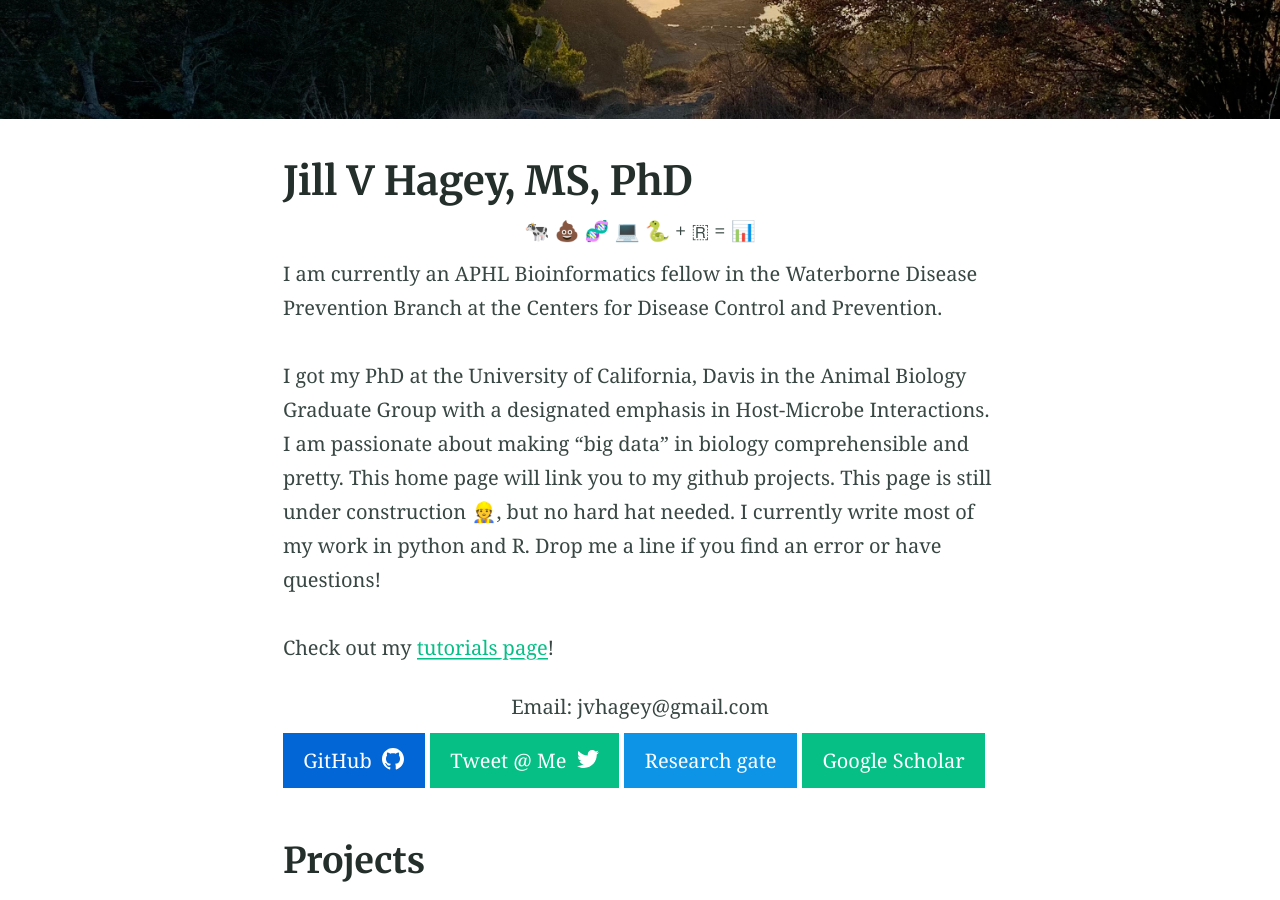
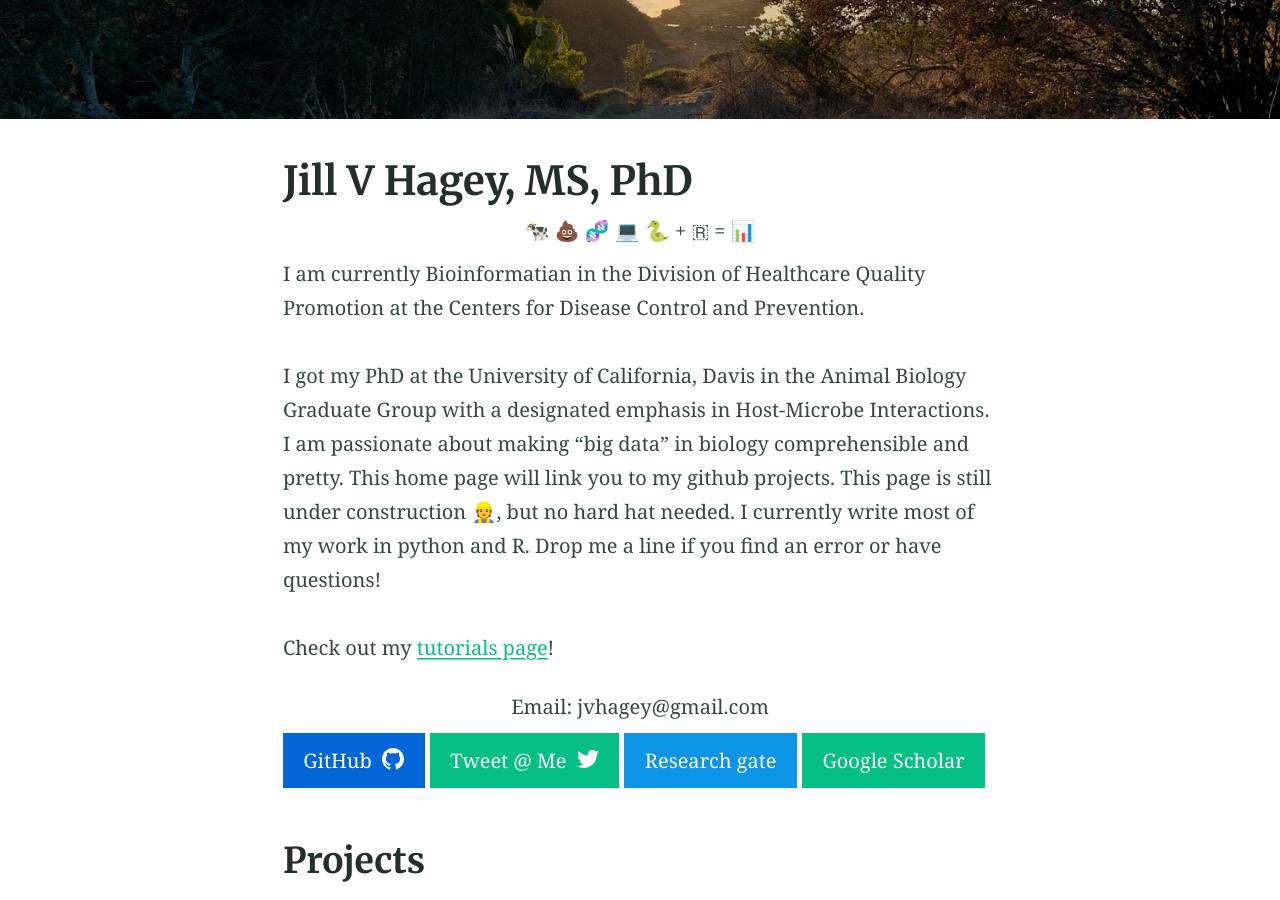
Before and after one commit to jvhagey/jvhagey.github.io, a Jekyll site: the page built from index.md, in a window 1280 px wide and 900 px high, scrolled down 289 px. Built offline with Jekyll 4.4.1, drawn with Linux system fonts in a browser that asks for light colours; our own code applies the rules of GitHub Pages for plain Markdown files; part of the change alters nothing that is shown; some of the changed text lies outside the part shown.

Commit message:
Update index.md

```diff
--- a/index.md
+++ b/index.md
@@ -10,7 +10,7 @@ excerpt: "This is the home page of Jill Hagey's github"
 🐄 💩 🧬 💻 🐍 + 🇷 = 📊
 </center>
 
-I am currently an APHL Bioinformatics fellow in the Waterborne Disease Prevention Branch at the Centers for Disease Control and Prevention.
+I am currently Bioinformatian in the Division of Healthcare Quality Promotion at the Centers for Disease Control and Prevention.
 
 I got my PhD at the University of California, Davis in the Animal Biology Graduate Group with a designated emphasis in Host-Microbe Interactions. I am passionate about making "big data" in biology comprehensible and pretty. This home page will link you to my github projects. This page is still under construction 👷, but no hard hat needed. I currently write most of my work in python and R. Drop me a line if you find an error or have questions!
 
@@ -25,7 +25,7 @@ Email: jvhagey@gmail.com
 {% include button.html text="GitHub" icon="github" link="https://github.com/jvhagey" color="#0366d6" %} {% include button.html text="Tweet @ Me" icon="twitter" link="https://twitter.com/JillHagey" color="#33333" %} {% include button.html text="Research gate" link="https://www.researchgate.net/profile/Jill_Hagey2" color="#0d94e7" %} {% include button.html text="Google Scholar" link="https://scholar.google.com/citations?user=b3QakQEAAAAJ&hl=en" color="D52EE1" %}
 
 ## Projects
-1. Rumen Sampling Methods Bias Bacterial Communities Observed [github page](https://github.com/jvhagey/Depeters_RumenSampling_2018) and [paper](https://www.biorxiv.org/content/10.1101/2021.09.22.461352v1).
+1. Rumen Sampling Methods Bias Bacterial Communities Observed [github page](https://github.com/jvhagey/Depeters_RumenSampling_2018) and [paper](https://journals.plos.org/plosone/article?id=10.1371/journal.pone.0258176).
 2. Fecal Microbiome of Dairy Cattle [github page](https://github.com/jvhagey/CDRF-CA_Dairy_Fecal_Microbiome) and the [paper](https://www.frontiersin.org/articles/10.3389/fmicb.2019.01093/full).
 3. Projects studying passive immunity in dairy calves:
   - [Determining how serum IgG is related to mortality in the first 4 months of life in dairy heifers](http://doi.org/10.1017/S0022029915000503)
@@ -36,6 +36,8 @@ Email: jvhagey@gmail.com
 4. Utility scripts I have written that I use for a varity of projects are found [here](https://github.com/jvhagey/Utility_Scripts).
 
 ## Select Public Github Repositories I have Contributed To
+- [🔥🐦🔥PHoeNIx: A short-read pipeline for healthcare-associated and antimicrobial resistant pathogens](https://github.com/CDCgov/phoenix)
+- [nf-core modules](https://github.com/nf-core/modules/tree/88a9a55c808372c122e3ee71269bf03e3aa8466a/modules/srst2/srst2)
 - [Containers for the Waterborne Diseases Prevention Branch at CDC](https://github.com/CDCgov/WDPB_CDS_PHL_Tools).
 - Technical Outreach and Assistance for States Team (TOAST) developed [benchmark datasets for SARS-CoV-2 sequencing](https://github.com/CDCgov/datasets-sars-cov-2).
 
```
